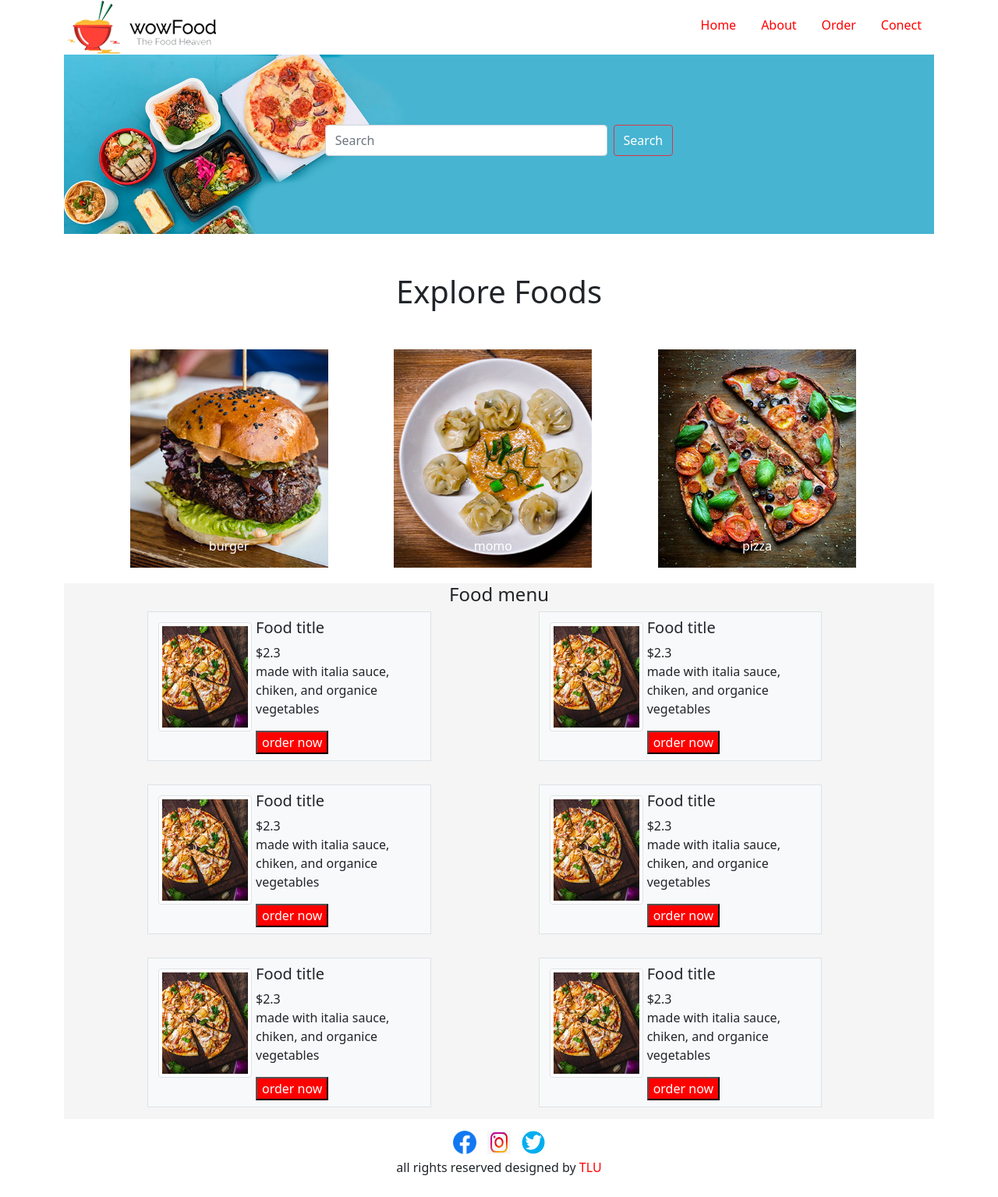
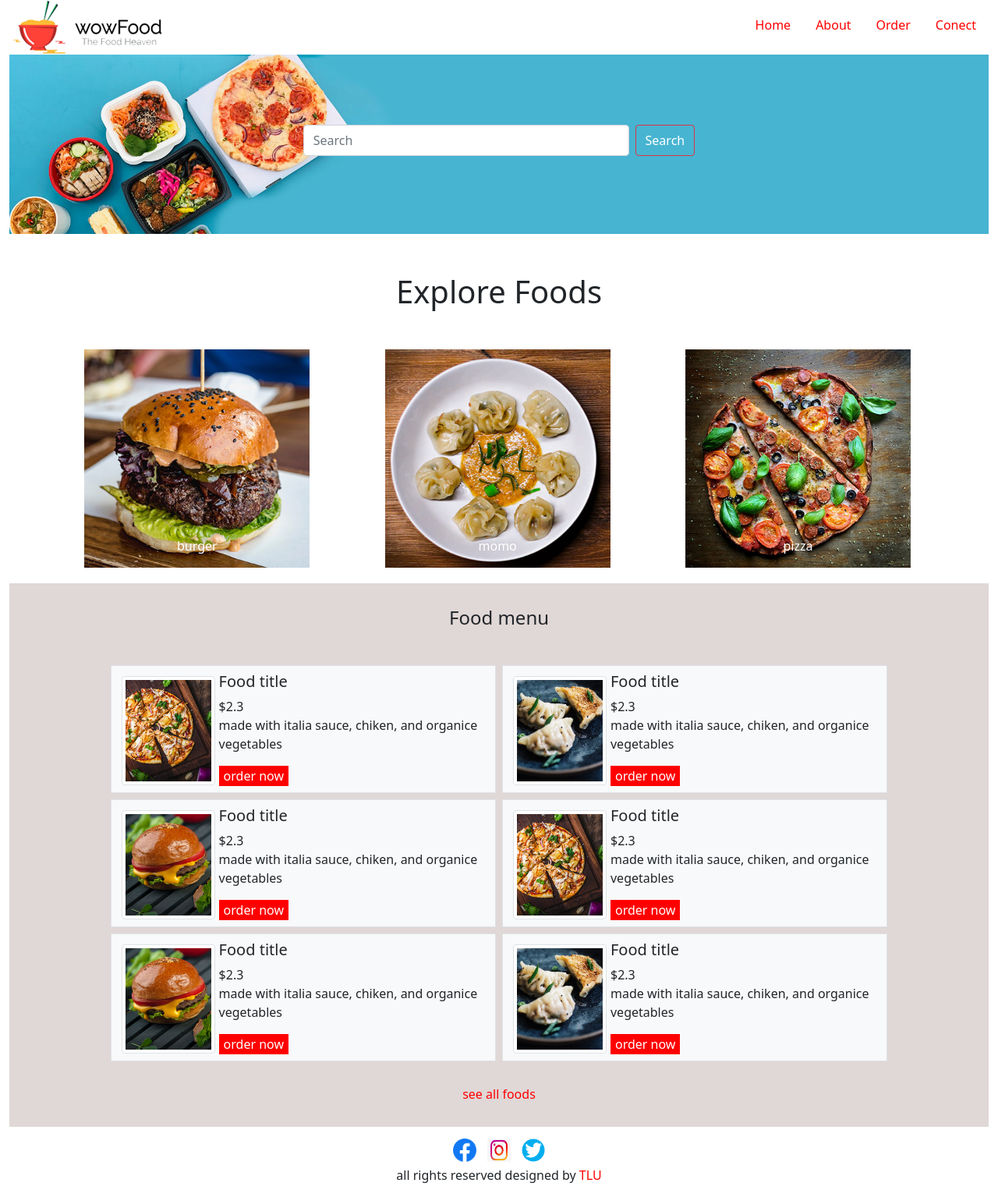
Before and after one commit to ping9999/simple-restaurant, a PHP site: page / in a window 1280 px wide. Shown: the whole page at 78% size. Before the commit the page ends 1507 px from the top, so only its background shows below. Run offline with PHP 8.4, Linux system fonts and the light colour scheme.

Commit message:
edit,align

```diff
--- a/css/style.css
+++ b/css/style.css
@@ -1,54 +1,62 @@
 body{
     width: 100%;
 }
-.container .col-6 a{
+.container-fluid  .col-6 a{
     color: red;
     padding-top: 20px;
 }
-.container .head {
+.clear-float {
+    clear: both;
+}
+.container-fluid .head {
 
     height: 230px;
 
 }
-.container .head .d-flex {
+.container-fluid  .head .d-flex {
     padding-top: 90px;
     text-align: center;
     padding-right: 30%;
     padding-left: 30%;
 }
-.container .body-explore {
+.container-fluid  .body-explore {
     text-align: center;
     margin: 50px auto;
 }
-.container .body-explore .row {
+.container-fluid  .body-explore .row {
     height: 250px;
     padding-right: 100px;
     margin: 50px auto;
 
 }
-.container .body-explore .row p {
+.container-fluid  .body-explore .row p {
     padding-top: 240px;
     color: white;
 }
-.container .body-menu {
+.container-fluid  .body-menu {
    width: 100%;
    margin: auto;
-   background-color: whitesmoke;
+   background-color: rgb(224, 215, 215);
 }
-.container .body-menu .col-5 {
-margin: 15px;
-padding-left: 100px;
+.container-fluid .body-menu .row{
+    width: 80%;
+    margin: auto;
 }
-.container .body-menu #body-menu-child{
-    margin: px;
-}
-.container .body-menu .col-5 img{
+
+.container-fluid  .body-menu .col-6 img{
     float: left;
     margin: 5px;
 
 }
-.container .body-menu .col-5 .text {
+.container-fluid  .body-menu .col-6 .text {
     float: right;
+
+}
+.container-fluid  .body-menu .center {
+    text-align: center;
+    padding-top: 30px;
+    padding-bottom: 30px;
+
 }
 .end {
 
--- a/home.html
+++ b/home.html
@@ -16,7 +16,7 @@
 </head>
 
 <body>
-  <div class="container">
+  <div class="container-fluid">
     <div class="row justify-content-start">
       <div class="col-6 ">
         <img src="image/logo.png" alt="">
@@ -42,8 +42,7 @@
     <div class="head" style="  background: url(image/bg.jpg)no-repeat;
         background-size: cover; ">
       <form class="d-flex">
-        <input class="form-control me-2" style="width: 500px; height: 40px;" type="search" placeholder="Search"
-          aria-label="Search">
+        <input class="form-control me-2" style="width: 500px; height: 40px;" type="search" placeholder="Search"  aria-label="Search">
         <button class="btn btn-outline-danger" style="color: white;" type="submit">Search</button>
       </form>
     </div>
@@ -69,58 +68,60 @@
         img src="image/pizza.jpg" style="width:100px; height: 100px;" alt="">
                   <div class="text "><h5>Food title</h5> <span>$2.3</span>
                     <p>made with italia sauce, chiken, and organice vegetables</p>-->
+                    <div class="clear-float"></div>
     <div class="body-menu">
-      <h4 style="text-align: center;">Food menu</h4>
-      <div class="row g-3 ">
-        <div class="col-5  ">
+      <h4 class="center">Food menu</h4>
+      <div class="row g-2">
+        <div class="col-6 ">
+          <div class="p-2 border bg-light">
+            <img src="image/pizza.jpg" class="img-thumbnail" style="width: 120px; height: 140px;" alt="...">
+            <h5 >Food title</h5> <span  >$2.3</span>
+            <p  >made with italia sauce, chiken, and organice vegetables</p>
+            <button   style="background-color: red; color: white; border: none;">order now</button>
+          </div>
+        </div>
+        <div class="col-6">
+          <div class="p-2 border bg-light">
+            <img src="image/momo.jpg" class="img-thumbnail" style="width: 120px; height: 140px;" alt="...">
+            <h5>Food title</h5> <span>$2.3</span>
+            <p>made with italia sauce, chiken, and organice vegetables</p>
+            <button style="background-color: red; color: white;border: none; ">order now</button>
+          </div>
+        </div>
+        <div class="col-6">
+          <div class="p-2 border bg-light">
+            <img src="image/burger.jpg" class="img-thumbnail" style="width: 120px; height: 140px;" alt="...">
+            <h5>Food title</h5> <span>$2.3</span>
+            <p>made with italia sauce, chiken, and organice vegetables</p>
+            <button style="background-color: red; color: white;border: none; ">order now</button>
+          </div>
+        </div>
+        <div class="col-6">
           <div class="p-2 border bg-light">
             <img src="image/pizza.jpg" class="img-thumbnail" style="width: 120px; height: 140px;" alt="...">
             <h5>Food title</h5> <span>$2.3</span>
             <p>made with italia sauce, chiken, and organice vegetables</p>
-            <button style="background-color: red; color: white; ">order now</button>
+            <button style="background-color: red; color: white; border: none;">order now</button>
           </div>
         </div>
-        <div class="col-5">
+        <div class="col-6">
           <div class="p-2 border bg-light">
-            <img src="image/pizza.jpg" class="img-thumbnail" style="width: 120px; height: 140px;" alt="...">
+            <img src="image/burger.jpg" class="img-thumbnail" style="width: 120px; height: 140px;" alt="...">
             <h5>Food title</h5> <span>$2.3</span>
             <p>made with italia sauce, chiken, and organice vegetables</p>
-            <button style="background-color: red; color: white; ">order now</button>
+            <button style="background-color: red; color: white; border: none;">order now</button>
           </div>
         </div>
-        <div class="col-5">
+        <div class="col-6">
           <div class="p-2 border bg-light">
-            <img src="image/pizza.jpg" class="img-thumbnail" style="width: 120px; height: 140px;" alt="...">
+            <img src="image/momo.jpg" class="img-thumbnail" style="width: 120px; height: 140px;" alt="...">
             <h5>Food title</h5> <span>$2.3</span>
             <p>made with italia sauce, chiken, and organice vegetables</p>
-            <button style="background-color: red; color: white; ">order now</button>
-          </div>
-        </div>
-        <div class="col-5">
-          <div class="p-2 border bg-light">
-            <img src="image/pizza.jpg" class="img-thumbnail" style="width: 120px; height: 140px;" alt="...">
-            <h5>Food title</h5> <span>$2.3</span>
-            <p>made with italia sauce, chiken, and organice vegetables</p>
-            <button style="background-color: red; color: white; ">order now</button>
-          </div>
-        </div>
-        <div class="col-5">
-          <div class="p-2 border bg-light">
-            <img src="image/pizza.jpg" class="img-thumbnail" style="width: 120px; height: 140px;" alt="...">
-            <h5>Food title</h5> <span>$2.3</span>
-            <p>made with italia sauce, chiken, and organice vegetables</p>
-            <button style="background-color: red; color: white; ">order now</button>
-          </div>
-        </div>
-        <div class="col-5">
-          <div class="p-2 border bg-light">
-            <img src="image/pizza.jpg" class="img-thumbnail" style="width: 120px; height: 140px;" alt="...">
-            <h5>Food title</h5> <span>$2.3</span>
-            <p>made with italia sauce, chiken, and organice vegetables</p>
-            <button style="background-color: red; color: white; ">order now</button>
+            <button style="background-color: red; color: white;border: none; ">order now</button>
           </div>
         </div>
       </div>
+      <div class="center"><a href="" style="color: red; text-decoration: none;">see all foods</a></div>
     </div>
     <!--end code body-menu-->
     <div class="end">
```
